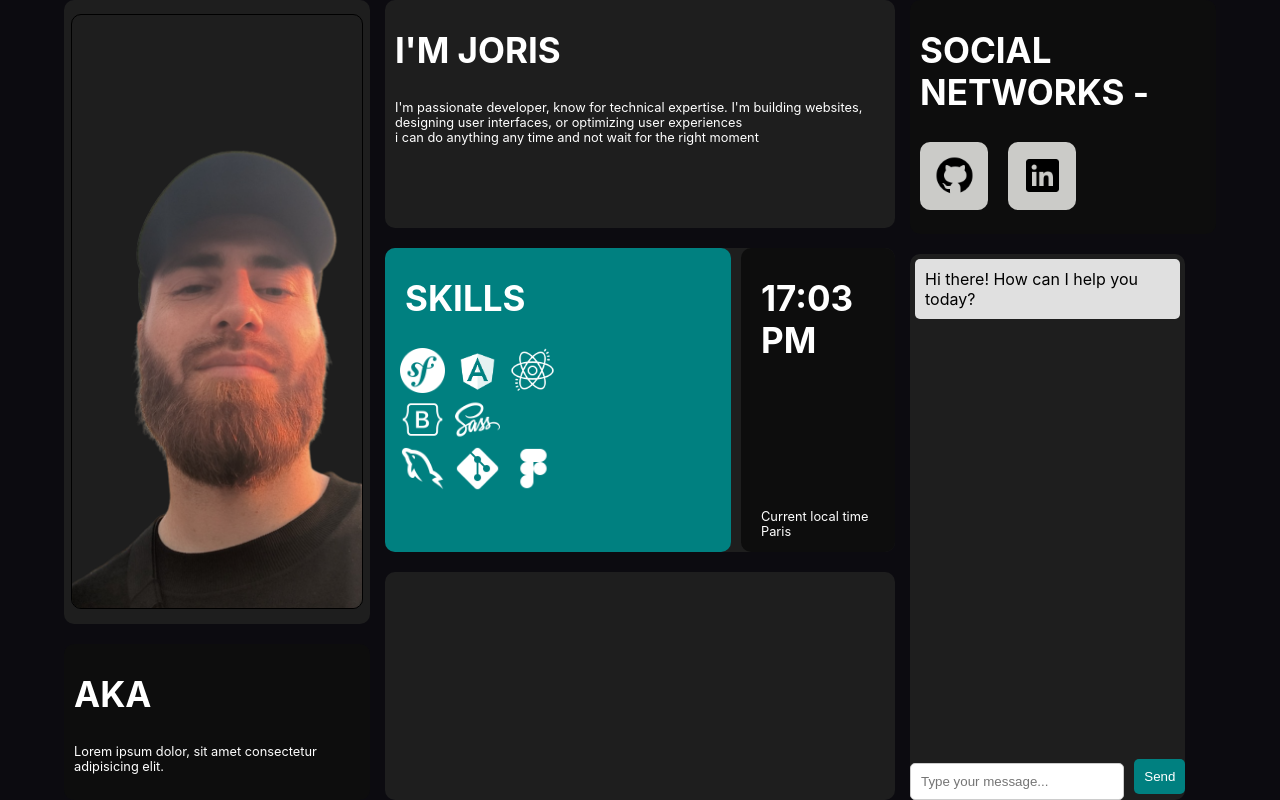
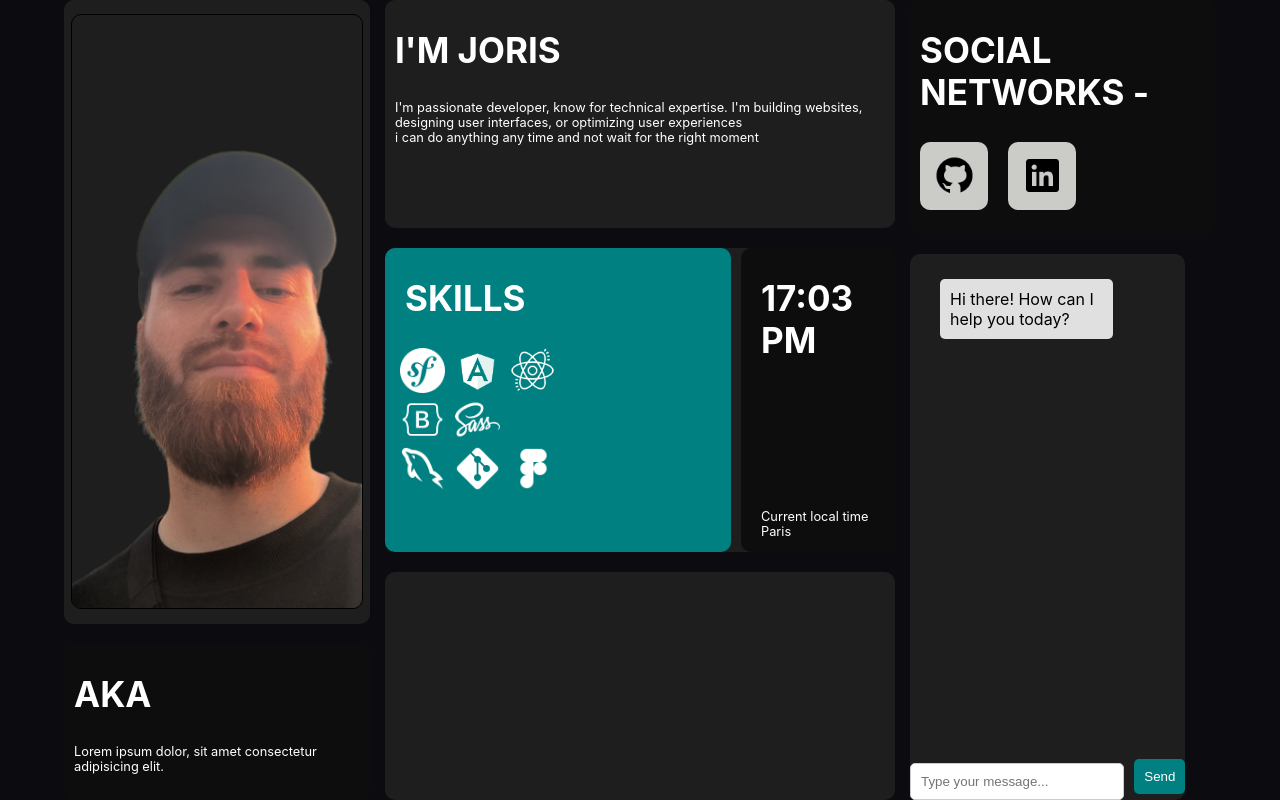
Before and after one commit to jorisbertier/Portfolio, a React (Create React App) app: page / in a window 1280 px wide. Shown: the part 2840-3640 px from the top of the page. Built offline with nearby package versions, Linux system fonts and the light colour scheme.

Commit message:
edit text no wrap

```diff
--- a/src/components/chatbox/ChatBox.jsx
+++ b/src/components/chatbox/ChatBox.jsx
@@ -10,13 +10,20 @@ const ChatContainer = styled.div`
 const MessageList = styled.div`
     flex: 1;
     overflow-y: auto;
+    overflow-x: hidden;
+    margin-left: 20px;
 `;
 
 const Message = styled.div`
     background-color: ${(props) => (props.sender === 'interlocutor' ? '#e0e0e0' : 'teal')};
-  margin: 5px;
+    margin: 25px 10px;
     padding: 10px;
     border-radius: 5px;
+    width: 60%;
+    height: auto;
+    word-wrap: break-word;
+    left: ${(props) => (props.sender === 'interlocutor' ? '0px' : '70px')};
+    position: relative;
 `;
 
 const MessageInputContainer = styled.div`
@@ -63,6 +70,7 @@ export const ChatBox = () => {
     ]);
 
     const [currentQuestionIndex, setCurrentQuestionIndex] = useState(0);
+
     useEffect(() => {
         if (currentQuestionIndex === 1) {
           setQuestions([
@@ -89,10 +97,7 @@ export const ChatBox = () => {
           setCurrentQuestionIndex(currentQuestionIndex + 1);
         }
 
-        // Set the new list of messages
         setMessages(newMessages);
-
-        // Clear the input value
         setInputValue('');
       }
     };
```
Lines whose indentation alone changed are shown as unchanged.
